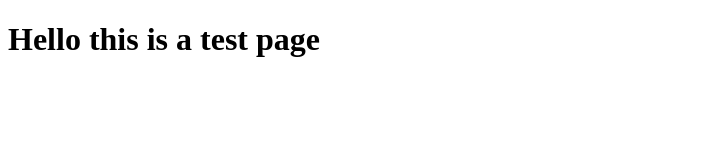
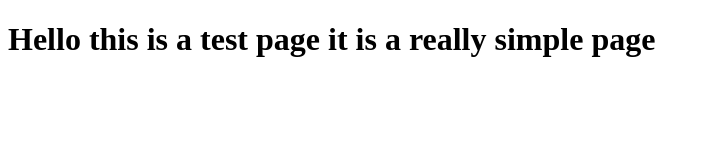
Before and after one commit to mahdisdev1/Web-Project, a plain HTML site: page index.html in a window 1280 px wide. Shown: the whole page, without its empty margins (0-710 px from the left). Drawn offline with Linux system fonts and the light colour scheme.

Commit message:
new simple change

```diff
--- a/index.html
+++ b/index.html
@@ -7,7 +7,7 @@
 </head>
 <body>
     <h1>
-        Hello this is a test page
+        Hello this is a test page it is a really simple page
     </h1>
 </body>
 </html>
```
